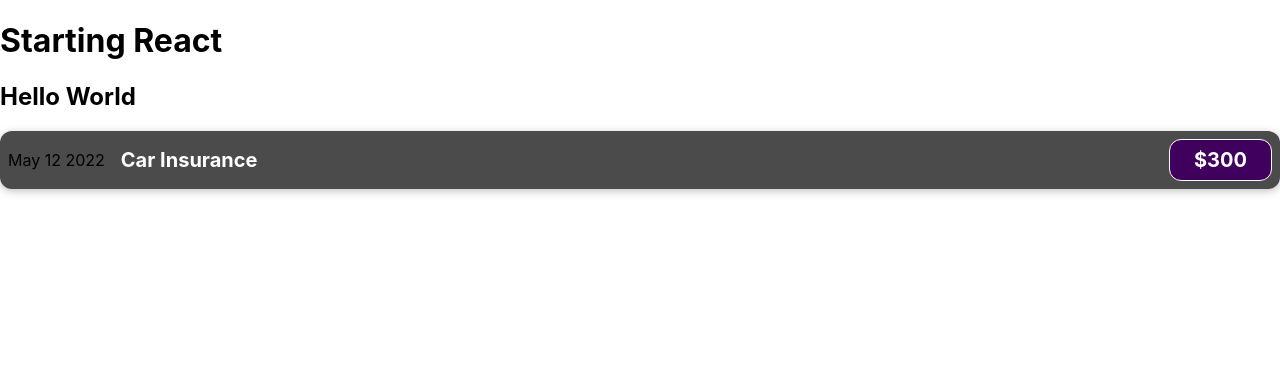
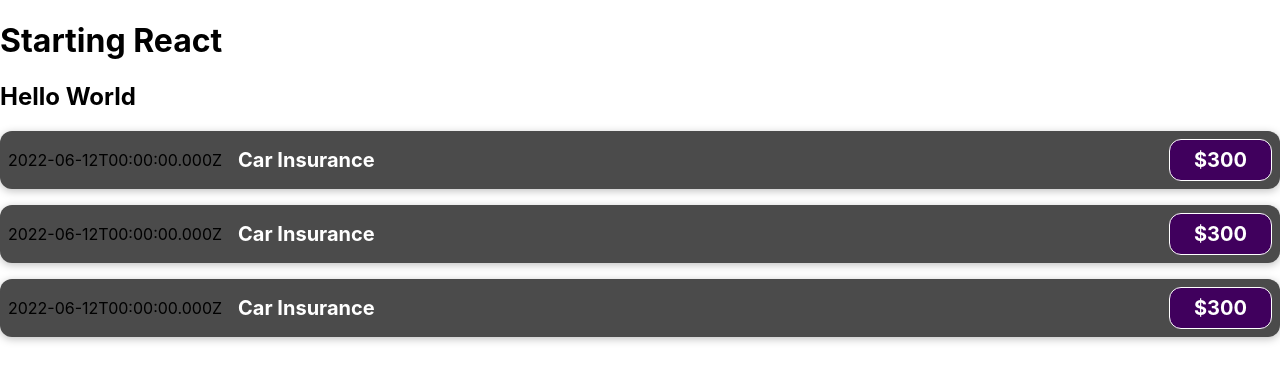
Before and after one commit to dineshjsd/Work-Update, a React (Create React App) app in the folder reactjs/my-app/: page / in a window 1280 px wide. Shown: the top 382 px of the page. Built offline with nearby package versions, Linux system fonts and the light colour scheme.

Commit message:
outputing dynamic data

```diff
--- a/reactjs/my-app/src/App.js
+++ b/reactjs/my-app/src/App.js
@@ -8,6 +8,8 @@ function App() {
    <h1>Starting React</h1>
    <h2>Hello World</h2>
    <ExpenseItem />
+   <ExpenseItem />
+   <ExpenseItem />
 
    </>
   );
--- a/reactjs/my-app/src/components/ExpenseItem.js
+++ b/reactjs/my-app/src/components/ExpenseItem.js
@@ -1,16 +1,17 @@
 import React from "react";
-import './ExpenseItem.css';
+import "./ExpenseItem.css";
 
 export default function ExpenseItem() {
+    const expDate = new Date(2022, 5, 12);
+    const expTitle = "Car Insurance";
+    const expAmount = 300;
   return (
-
     <div className="expense-item">
-        <div>May 12 2022</div>
-        <div className="expense-item__description">
-            <h2>Car Insurance</h2>
-            <div className="expense-item__price">$300</div>
-        </div>
+      <div>{expDate.toISOString()}</div>
+      <div className="expense-item__description">
+        <h2>{expTitle}</h2>
+        <div className="expense-item__price">${expAmount}</div>
+      </div>
     </div>
-
   );
 }
```
